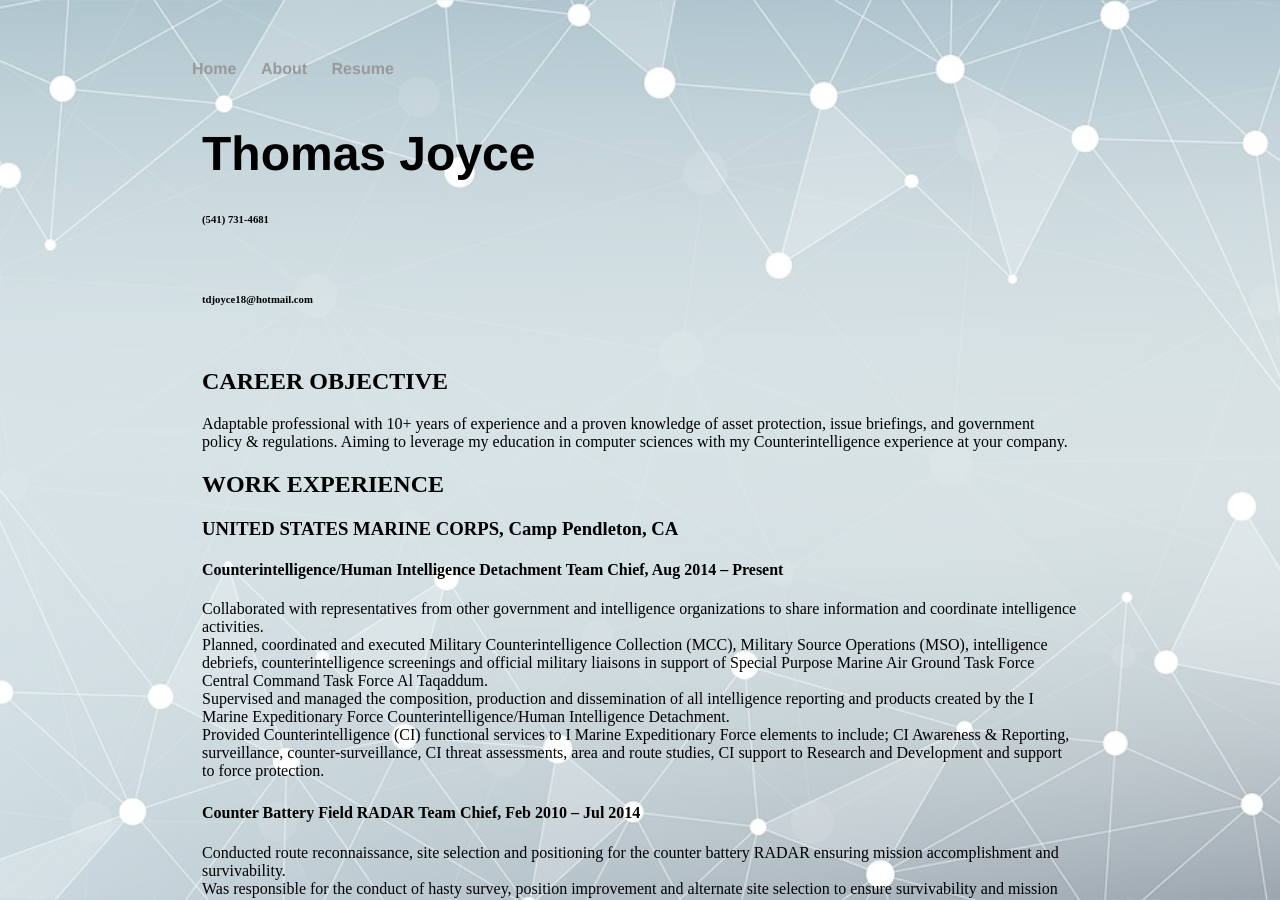
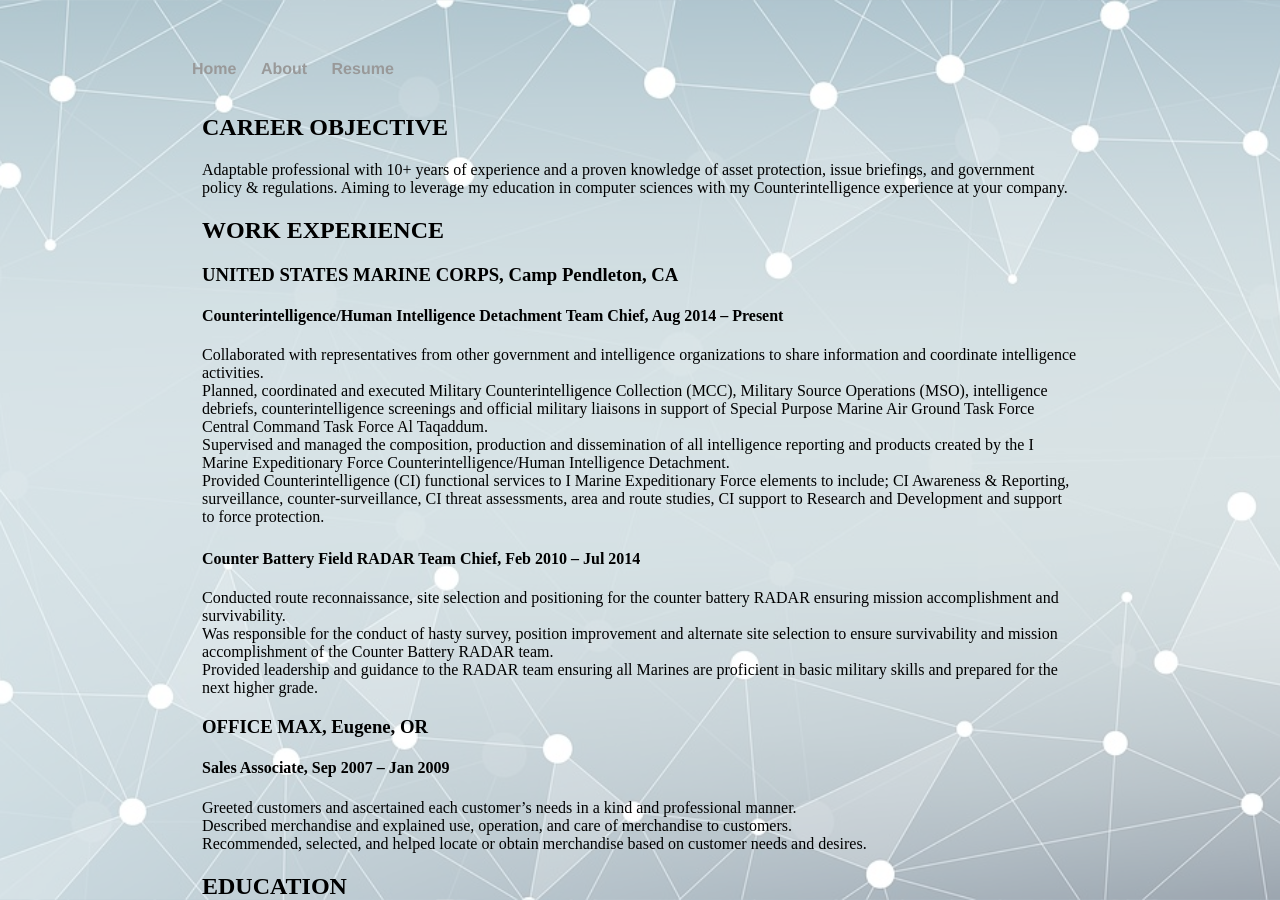
Before and after one commit to doughnut187/doughnut187.github.io, a Jekyll site: the page built from resume/resume.html, in a window 1280 px wide and 900 px high. Built offline with Jekyll 4.4.1, drawn with Linux system fonts in a browser that asks for light colours.

Commit message:
Update resume.html

```diff
--- a/resume/resume.html
+++ b/resume/resume.html
@@ -3,53 +3,33 @@
 title: Resume
 ---
 <div class="blurb">
- <h1>Thomas Joyce</h1>
- <h6>(541) 731-4681</h6> <br>
- <h6>tdjoyce18@hotmail.com</h6> <br>
-
 <h2>CAREER OBJECTIVE</h2>
-
 Adaptable professional with 10+ years of experience and a proven knowledge of asset protection, issue briefings, and government policy & regulations. Aiming to leverage my education in computer sciences with my Counterintelligence experience at your company.  <br>
-
 <h2>WORK EXPERIENCE</h2>
-
 <h3>UNITED STATES MARINE CORPS, Camp Pendleton, CA</h3>
 <h4>Counterintelligence/Human Intelligence Detachment Team Chief, Aug 2014 – Present</h4>
 Collaborated with representatives from other government and intelligence organizations to share information and coordinate intelligence activities. <br>
-
 Planned, coordinated and executed Military Counterintelligence Collection (MCC), Military Source Operations (MSO), intelligence debriefs, counterintelligence screenings and official military liaisons in support of Special Purpose Marine Air Ground Task Force Central Command Task Force Al Taqaddum. <br>
-
 Supervised and managed the composition, production and dissemination of all intelligence reporting and products created by the I Marine Expeditionary Force Counterintelligence/Human Intelligence Detachment. <br>
-
 Provided Counterintelligence (CI) functional services to I Marine Expeditionary Force elements to include; CI Awareness & Reporting, surveillance, counter-surveillance, CI threat assessments, area and route studies, CI support to Research and Development and support to force protection. </p>
-
 <h4>Counter Battery Field RADAR Team Chief, Feb 2010 – Jul 2014</h4>
 Conducted route reconnaissance, site selection and positioning for the counter battery RADAR ensuring mission accomplishment and survivability. <br>
-
 Was responsible for the conduct of hasty survey, position improvement and alternate site selection to ensure survivability and mission accomplishment of the Counter Battery RADAR team. <br>
-
 Provided leadership and guidance to the RADAR team ensuring all Marines are proficient in basic military skills and prepared for the next higher grade.<br>
-
- <h3>OFFICE MAX, Eugene, OR</h3>
+<h3>OFFICE MAX, Eugene, OR</h3>
 <h4>Sales Associate, Sep 2007 – Jan 2009</h4>
 Greeted customers and ascertained each customer’s needs in a kind and professional manner. <br>
-
 Described merchandise and explained use, operation, and care of merchandise to customers. <br>
-
 Recommended, selected, and helped locate or obtain merchandise based on customer needs and desires.<br>
-
- <h2>EDUCATION</h2>
- <h3>University of Oregon</h3>
- <h4>Eugene, OR</h4>
+<h2>EDUCATION</h2>
+<h3>University of Oregon</h3>
+<h4>Eugene, OR</h4>
 Bachelors of Science in Computer Information Sciences (Mar 2023)<br>
 GPA: 3.82<br>
-
- <h2>ADDITIONAL SKILLS</h2>
+<h2>ADDITIONAL SKILLS</h2>
 Mastery of Microsoft Office programs (Word, Excel, PowerPoint)<br>
 Focusing studies in cyber-security<br>
 Certified by the Joint Counterintelligence Training Activity in Counterintelligence support to Research and Development<br>
-
 <h2>REFERENCES</h2>
 References available upon request<br>
-
 </div><!-- /.blurb -->
```
